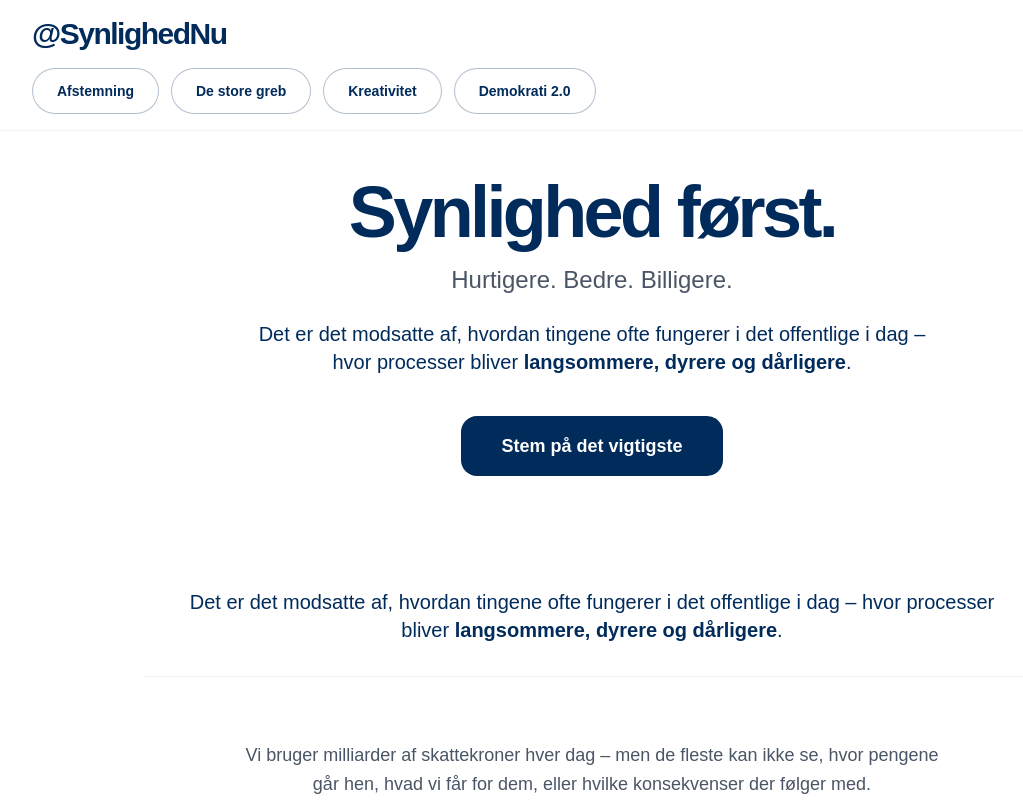
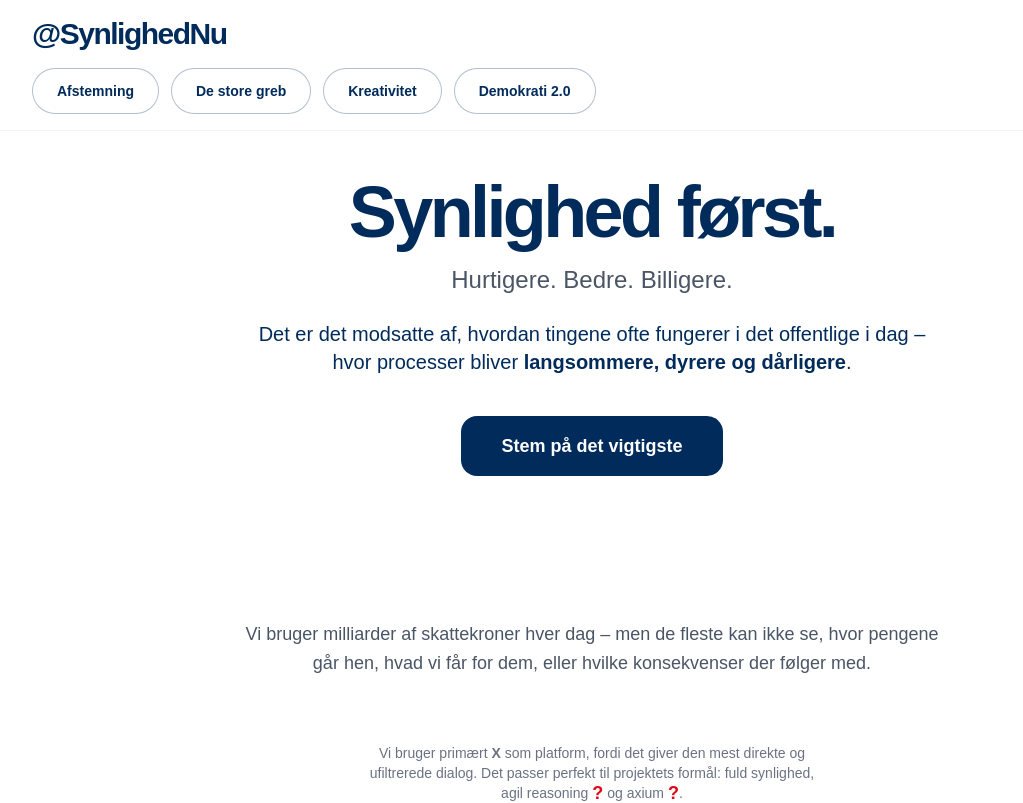
Before and after one commit to synlighed-nu/synlighed-nu-clean, a Next.js app: page / in a window 1280 px wide. Shown: the top 803 px of the page, without its empty margins (48-1071 px from the left). Built offline with nearby package versions, Linux system fonts and the light colour scheme.

Commit message:
Update page.tsx

```diff
--- a/app/page.tsx
+++ b/app/page.tsx
@@ -21,14 +21,6 @@ export default function SynlighedNu() {
     <div className="min-h-screen bg-white text-[#002B5B] pt-20">
       <Nav />
       <Hero />
-
-      {/* Forklaring af mottoet lige under "Synlighed først." */}
-      <div className="max-w-4xl mx-auto px-6 py-8 text-center border-b border-gray-100">
-        <p className="text-xl font-medium text-[#002B5B]">
-          Det er det modsatte af, hvordan tingene ofte fungerer i det offentlige i dag –
-          hvor processer bliver <strong>langsommere, dyrere og dårligere</strong>.
-        </p>
-      </div>
 
       <WhySection />
       <VotingSection />
```
